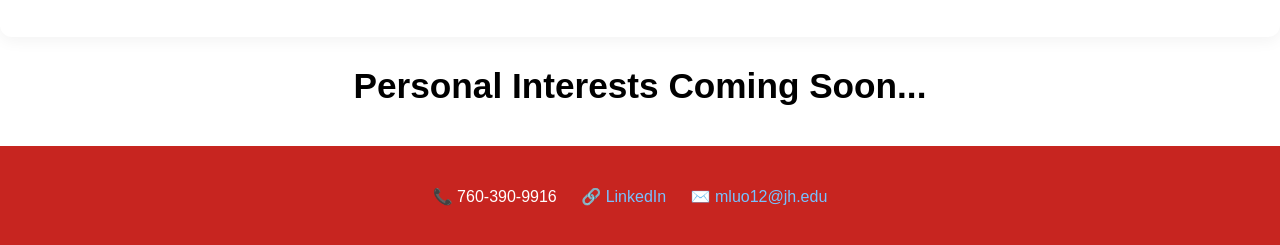
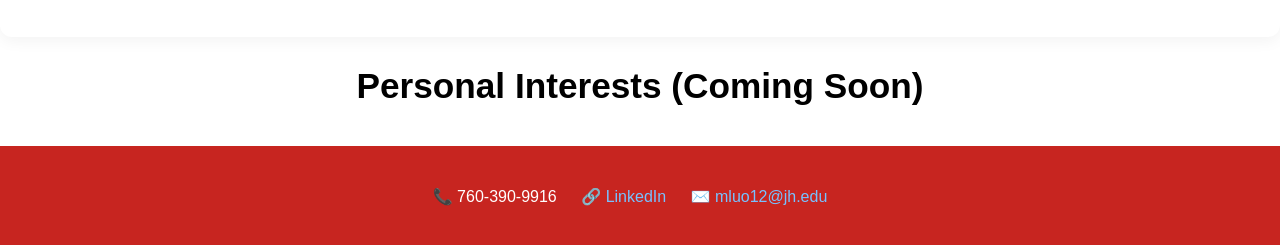
Before and after one commit to mirabelluo/Mirabel_Luo_Portfolio, a plain HTML site: page index.html in a window 1280 px wide. Shown: the part 1267-1512 px from the top of the page. Drawn offline with Linux system fonts and the light colour scheme; a web font is replaced by a local one.

Commit message:
page not syncing??

```diff
--- a/index.html
+++ b/index.html
@@ -54,7 +54,7 @@
   </section>
 
   <section id="personal interests" class="projects-section">
-    <h2>Personal Interests Coming Soon...</h2>
+    <h2>Personal Interests (Coming Soon)</h2>
   </section>
 
   <footer class="footer" id="contact">
```
